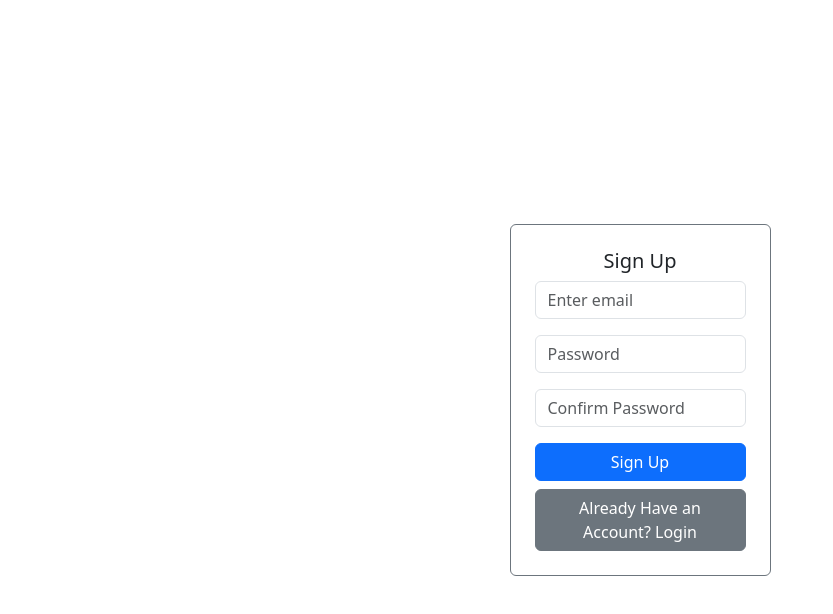
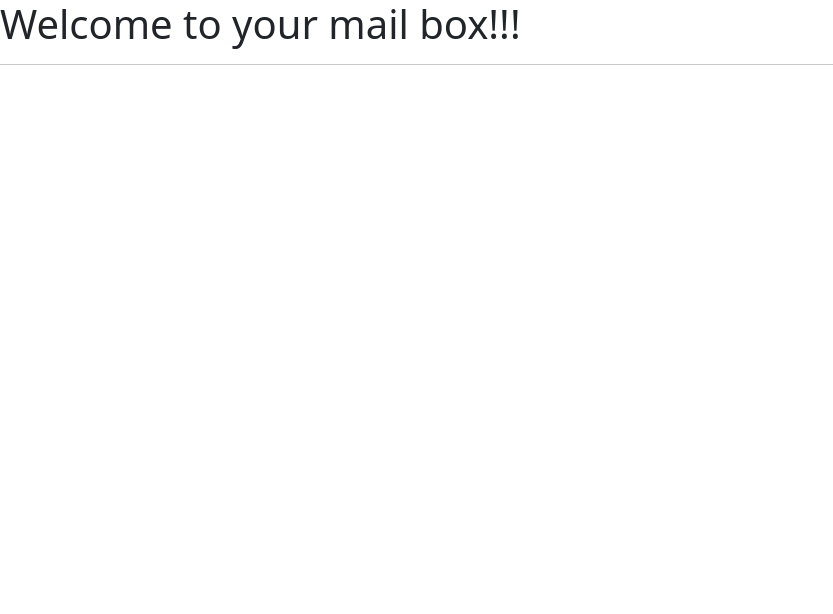
Before and after one commit to saifmohammad00/Mail-Box-ReactJS-Project, a React (Create React App) app: page /welcome in a window 1280 px wide. Shown: the top 614 px of the page, without its empty margins (0-833 px from the left). Built offline with nearby package versions, Linux system fonts and the light colour scheme.

Commit message:
Login Screen

```diff
--- a/package.json
+++ b/package.json
@@ -10,6 +10,7 @@
     "react": "^18.3.1",
     "react-bootstrap": "^2.10.4",
     "react-dom": "^18.3.1",
+    "react-router-dom": "^6.26.0",
     "react-scripts": "5.0.1",
     "web-vitals": "^2.1.4"
   },
--- a/src/App.js
+++ b/src/App.js
@@ -1,10 +1,17 @@
+import { Fragment } from "react";
 import SignUp from "./components/SignUp";
-import { Fragment } from "react";
+import Welcome from "./components/Welcome";
+import { BrowserRouter as Router, Routes, Route } from "react-router-dom";
 function App() {
   return (
-     <Fragment>
-      <SignUp/>
-     </Fragment>
+    <Fragment>
+      <Router>
+        <Routes>
+        <Route path="/" element={<SignUp />} />
+        <Route path="/welcome" element={<Welcome />} />
+        </Routes>
+      </Router>
+    </Fragment>
   );
 }
 
--- a/src/components/SignUp.js
+++ b/src/components/SignUp.js
@@ -1,21 +1,24 @@
 import { useRef, useState } from "react";
 import { Button, Card, Col, Container, Form, Row } from "react-bootstrap";
+import { Link, useNavigate } from "react-router-dom";
 
-const api = "AIzaSyDAslJMvrH6dTGE7qxgk1v3XjrNsp5mXlM";
+const api = "";
 
 const SignUp = () => {
-    const enteredEmail = useRef();
-    const enteredPass = useRef();
-    const enteredCpass = useRef();
+    let token="";
+    const enteredEmail = useRef(null);
+    const enteredPass = useRef(null);
+    const enteredCpass = useRef(null);
     const [islogged, setIsLogged] = useState(false);
+    const navigate = useNavigate();
 
     const handleSubmit = async (e) => {
         e.preventDefault();
         let url;
-        if(islogged){
-            url=`https://identitytoolkit.googleapis.com/v1/accounts:signInWithPassword?key=${api}`
-        }else{
-            url=`https://identitytoolkit.googleapis.com/v1/accounts:signUp?key=${api}`
+        if (islogged) {
+            url = `https://identitytoolkit.googleapis.com/v1/accounts:signInWithPassword?key=${api}`
+        } else {
+            url = `https://identitytoolkit.googleapis.com/v1/accounts:signUp?key=${api}`
             if (enteredCpass.current.value !== enteredPass.current.value) {
                 alert("passwords dont match");
                 return;
@@ -31,53 +34,59 @@ const SignUp = () => {
                     password: pass,
                     returnSecureToken: true
                 }),
-                headers:{
-                    'Content-Type':'application/json'
+                headers: {
+                    'Content-Type': 'application/json'
                 }
             })
             if (!res.ok) {
                 throw new Error("authentication failed");
             }
-            if(!islogged){
+            const data=await res.json();
+            if (islogged) {
+                token=data.idToken;
+                navigate("/welcome");
+                return;
+            }
             setIsLogged(true);
+            enteredCpass.current.value = "";
+            enteredEmail.current.value = "";
+            enteredPass.current.value = "";
+        } catch (error) {
+            alert(error.message);
         }
-        } catch (error) {
-            console.log(error.message);
     }
-        enteredCpass.current.value="";
-        enteredEmail.current.value="";
-        enteredPass.current.value="";
-    }
-    const handleToggle=()=>{
-        setIsLogged(prev=>!prev);
+    const handleToggle = () => {
+        setIsLogged(prev => !prev);
     }
     return <Container className="centered-wrapper">
         <Row className="vh-100 d-flex justify-content-center align-items-center">
             <Col lg={3} className="text-center">
-            <Card border="secondary" className="p-4">
+                <Card border="secondary" className="p-4 mb-2">
                     <Card.Title>{islogged ? "Login" : "Sign Up"}</Card.Title>
                     <Form onSubmit={handleSubmit}>
                         <Form.Group className="mb-3" controlId="formBasicEmail">
-                        <Form.Control type="email" placeholder="Enter email" required ref={enteredEmail} />
+                            <Form.Control type="email" placeholder="Enter email" ref={enteredEmail} required />
                         </Form.Group>
 
                         <Form.Group className="mb-3" controlId="formBasicPassword">
-                        <Form.Control type="password" placeholder="Password" required ref={enteredPass} />
+                            <Form.Control type="password" placeholder="Password" ref={enteredPass} required />
                         </Form.Group>
 
                         {!islogged && <Form.Group className="mb-3" controlId="formConfirmPassword">
-                        <Form.Control type="password" placeholder="Confirm Password" required ref={enteredCpass} />
+                            <Form.Control type="password" placeholder="Confirm Password" ref={enteredCpass} required />
                         </Form.Group>}
 
                         <Button variant="primary" type="submit" className="w-100 mb-2">
                             {islogged ? "Login" : "Sign Up"}
                         </Button>
 
-                    <Button variant="secondary" type="button" className="w-100" onClick={handleToggle}>
-                        {islogged ? "New User? SignUp" : "Already Have an Account? Login"}
-                    </Button>
+                        {islogged && <Link to="/" className="mb-2">Forget Password?</Link>}
+
                     </Form>
                 </Card>
+                <Button variant="secondary" type="button" className="w-100" onClick={handleToggle}>
+                    {islogged ? "Don't have an account? Sign Up" : "Already Have an Account? Login"}
+                </Button>
             </Col>
         </Row>
     </Container>
--- /dev/null
+++ b/src/components/Welcome.js
@@ -0,0 +1,7 @@
+const Welcome=()=>{
+    return <div>
+        <h1>Welcome to your mail box!!!</h1>
+        <hr/>
+    </div>
+}
+export default Welcome;
--- a/src/index.js
+++ b/src/index.js
@@ -7,4 +7,6 @@ import "../node_modules/bootstrap/dist/css/bootstrap.css";
 
 
 const root = ReactDOM.createRoot(document.getElementById('root'));
-root.render(<App />);
+root.render(
+  <App />
+);
```
Also changed, not shown: 1 other file (tests, documents, lock files or other folders). Lines whose indentation alone changed are shown as unchanged.
